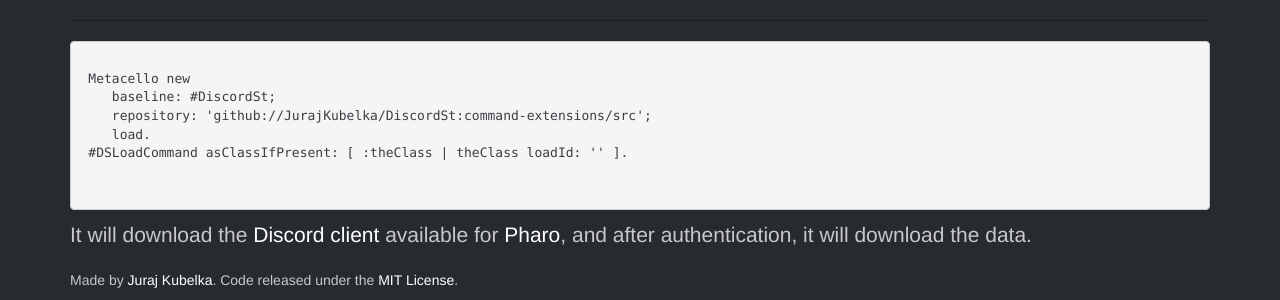
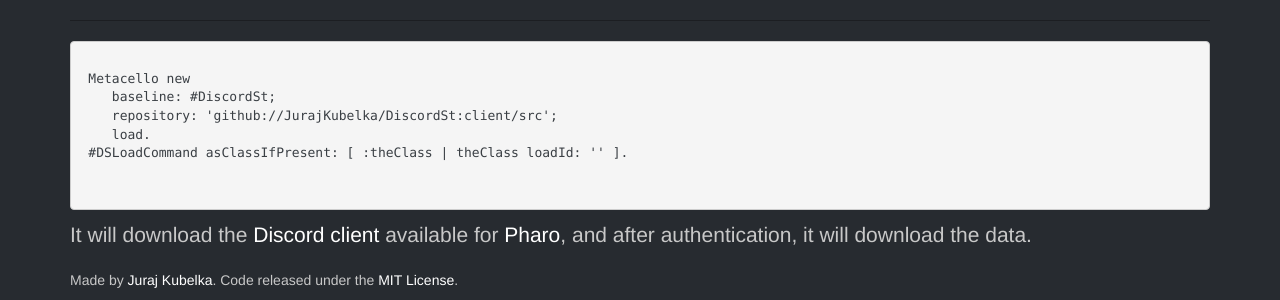
Before and after one commit to JurajKubelka/DiscordStImporter, a PHP site: page / in a window 1280 px wide. Shown: the part 299-599 px from the top of the page. Run offline with PHP 8.4, Linux system fonts and the light colour scheme; some libraries are stand-ins or nearby versions.

Commit message:
add dependency on DiscordSt client branch

```diff
--- a/web/index.php
+++ b/web/index.php
@@ -57,7 +57,7 @@
 		<code>
  Metacello new
     baseline: #DiscordSt;
-    repository: 'github://JurajKubelka/DiscordSt:command-extensions/src';
+    repository: 'github://JurajKubelka/DiscordSt:client/src';
     load.
  #DSLoadCommand asClassIfPresent: [ :theClass | theClass loadId: '<?php
 	echo filter_input ( INPUT_GET, 'id', FILTER_SANITIZE_URL );
```
